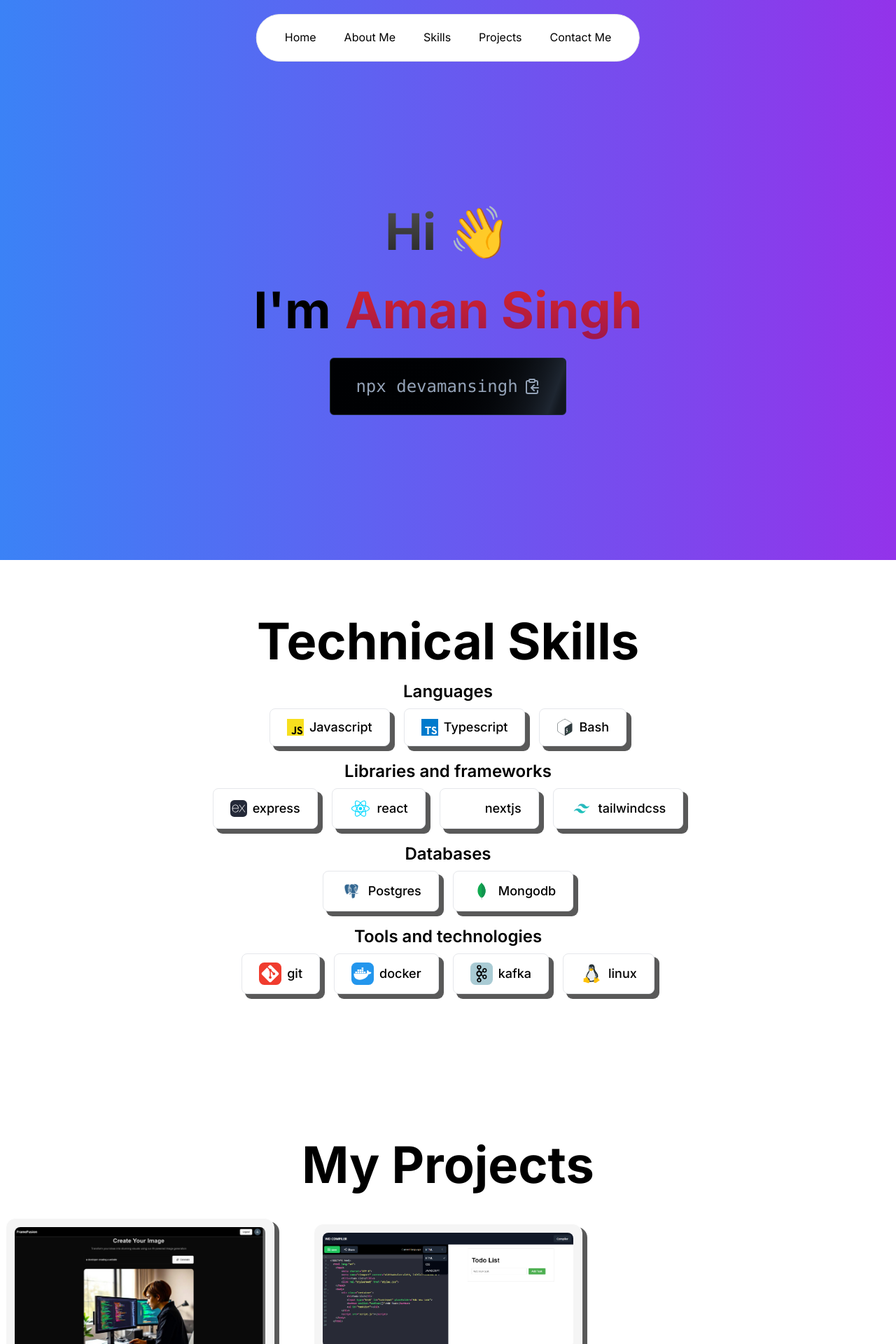
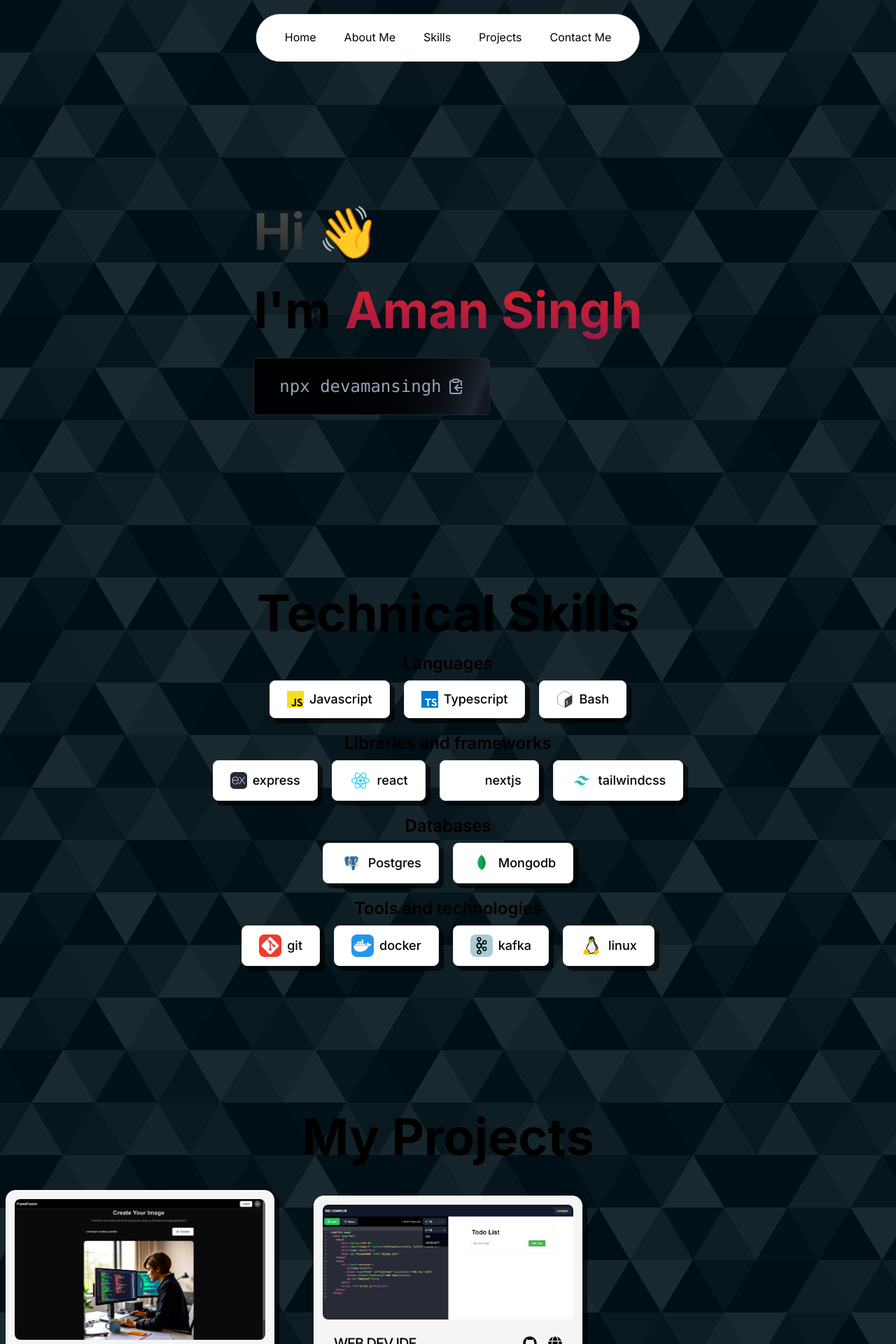
Before and after one commit to Amancodes26/portfolio, a Next.js app: page / in a window 1280 px wide. Shown: the top 1920 px of the page at 70% size. Built offline with nearby package versions, Linux system fonts and the light colour scheme.

Commit message:
Refactor Home component layout by removing redundant divs and improving structure

```diff
--- a/src/app/page.tsx
+++ b/src/app/page.tsx
@@ -6,14 +6,14 @@ export default function Home() {
   return (
     <>
        <div
-        className="min-h-[60vh] sm:min-h-[80vh] md:min-h-screen w-full flex-col relative flex items-center justify-center bg-gradient-to-r from-blue-500 to-purple-600"
+        className="min-h-[60vh] sm:min-h-[80vh] md:min-h-screen w-full flex-col relative flex items-center justify-center"
         id="home"
       >
-        <div className="pt-20 select-none text-center">
+        <div className="pt-20 select-none">
         <p className="text-4xl sm:text-5xl md:text-7xl font-bold relative z-10 bg-clip-text text-transparent bg-gradient-to-b dark:from-neutral-200 dark:to-neutral-500 from-neutral-600 to-neutral-800 py-2">
             Hi <span className="wave text-black">👋</span>
           </p>
-          <div className="flex items-center justify-center gap-5">
+          <div className="flex items-center gap-5">
           <span className="text-4xl sm:text-5xl md:text-7xl font-bold dark:text-white">
               I&apos;m
             </span>
@@ -24,15 +24,10 @@ export default function Home() {
           <HeroBtn />
         </div>
       </div>
-      <div className="bg-white dark:bg-gray-900 py-10">
       <Skills />
       <Projects />
       <ContactMe />
-      </div>
-      <footer className="bg-gray-800 text-white text-center py-4">
-        &copy; 2023 Aman Singh
-      </footer>
-      <GoogleAnalytics gaId="G-SBWBC4757H" />
+      <GoogleAnalytics gaId="G-SBWBC4757H" />;
     </>
   );
 }
```
Lines whose indentation alone changed are shown as unchanged.
